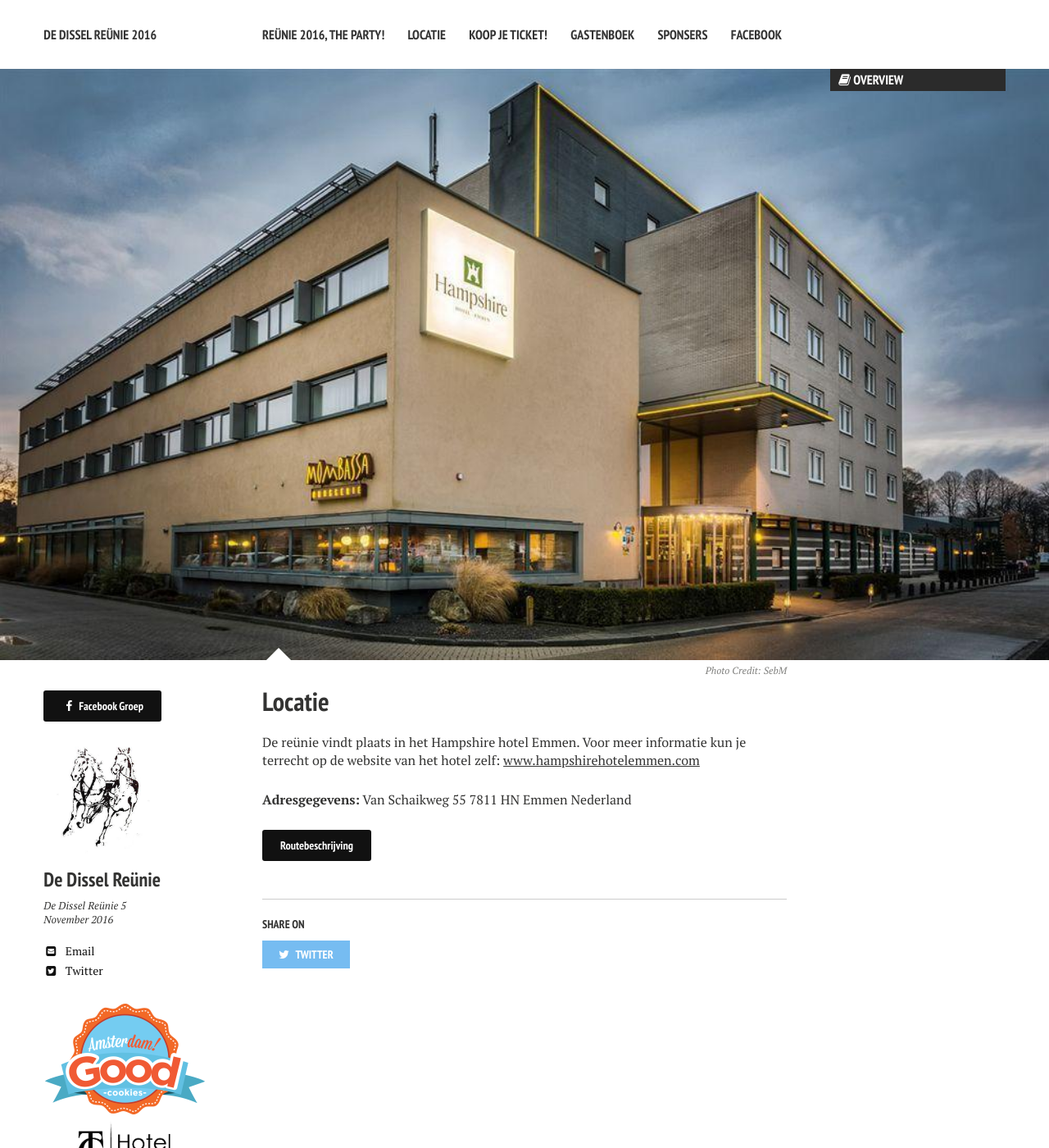
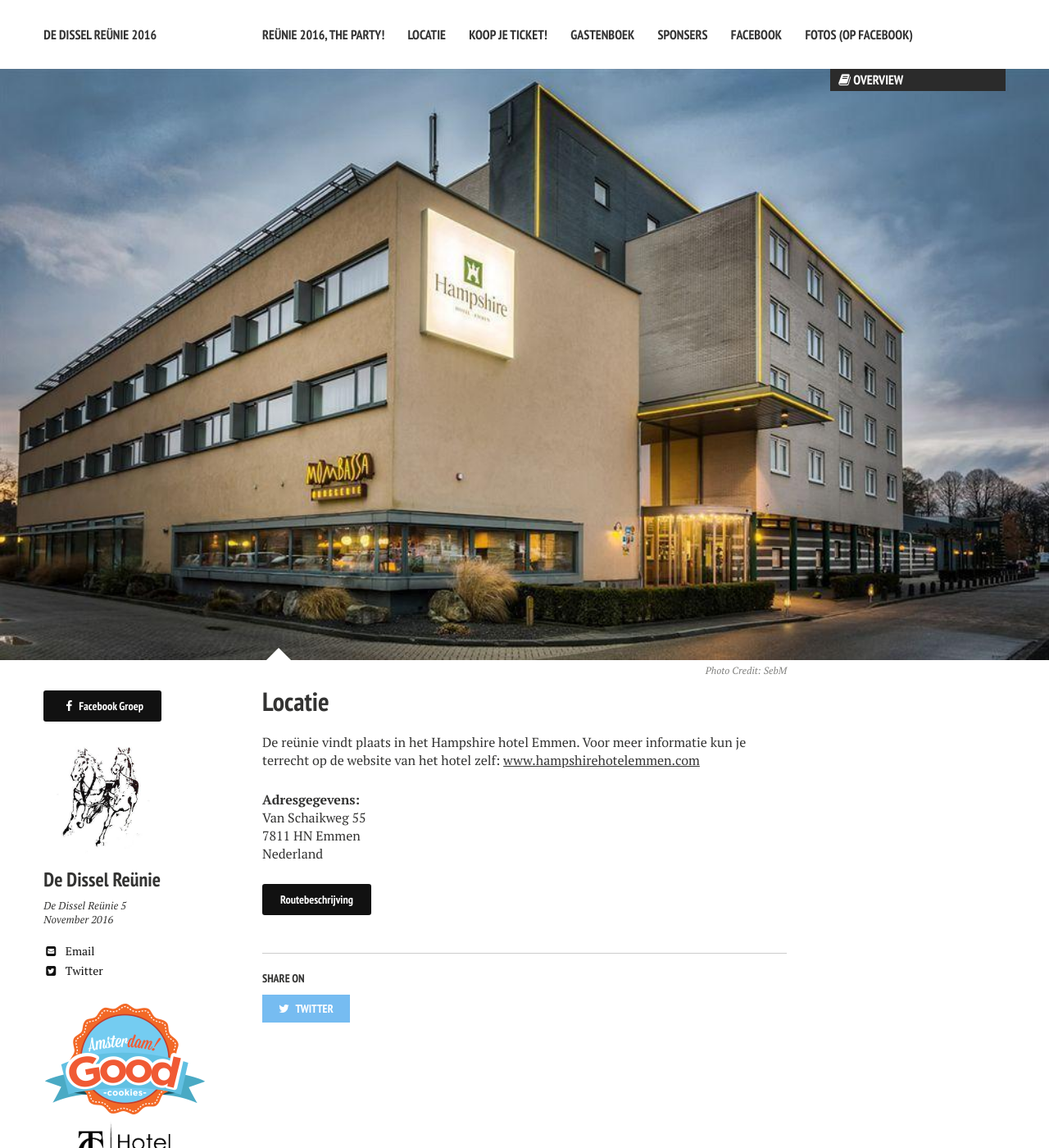
Before and after one commit to securitymonster/securitymonster.github.io, a Jekyll site: the page built from locatie/index.md, in a window 1280 px wide and 1400 px high. Shown: the whole window at 82% size. Built offline with Jekyll 4.4.1, drawn with Linux system fonts in a browser that asks for light colours; nearby versions of some CDN libraries.

```diff
--- a/_config.yml
+++ b/_config.yml
@@ -1,10 +1,9 @@
 # Site wide configuration
 
 title:            De Dissel Reünie 2016
-locale:           en_US
+locale:           nl_NL
 url:              http://dedisselreunie.nl
-baseurl:          http://dedisselreunie.nl
-
+baseurl:          /
 
 # Jekyll configuration
 
--- a/_data/navigation.yml
+++ b/_data/navigation.yml
@@ -17,3 +17,6 @@
 
 - title: Facebook
   url: https://www.facebook.com/groups/194919854203127
+
+- title: Fotos (op Facebook)
+  url: https://www.facebook.com/groups/194919854203127/photos/?filter=photos
--- a/locatie/index.md
+++ b/locatie/index.md
@@ -15,9 +15,13 @@ image:
 
 De reünie vindt plaats in het Hampshire hotel Emmen. Voor meer informatie kun je terrecht op de website van het hotel zelf: [www.hampshirehotelemmen.com](https://www.hampshirehotelemmen.com/contact)
 
-**Adresgegevens:**
-Van Schaikweg 55
-7811 HN Emmen
-Nederland
+
+**Adresgegevens:**<br>
+Van Schaikweg 55<br>
+7811 HN Emmen<br>
+Nederland<br>
+
+
+
 
 <a href="https://www.google.nl/maps/dir//+Hampshire Hotel - Emmen+Van Schaikweg  55,+7811 HN+Emmen" target="_blank" class="btn btn-orange">Routebeschrijving</a>
```
